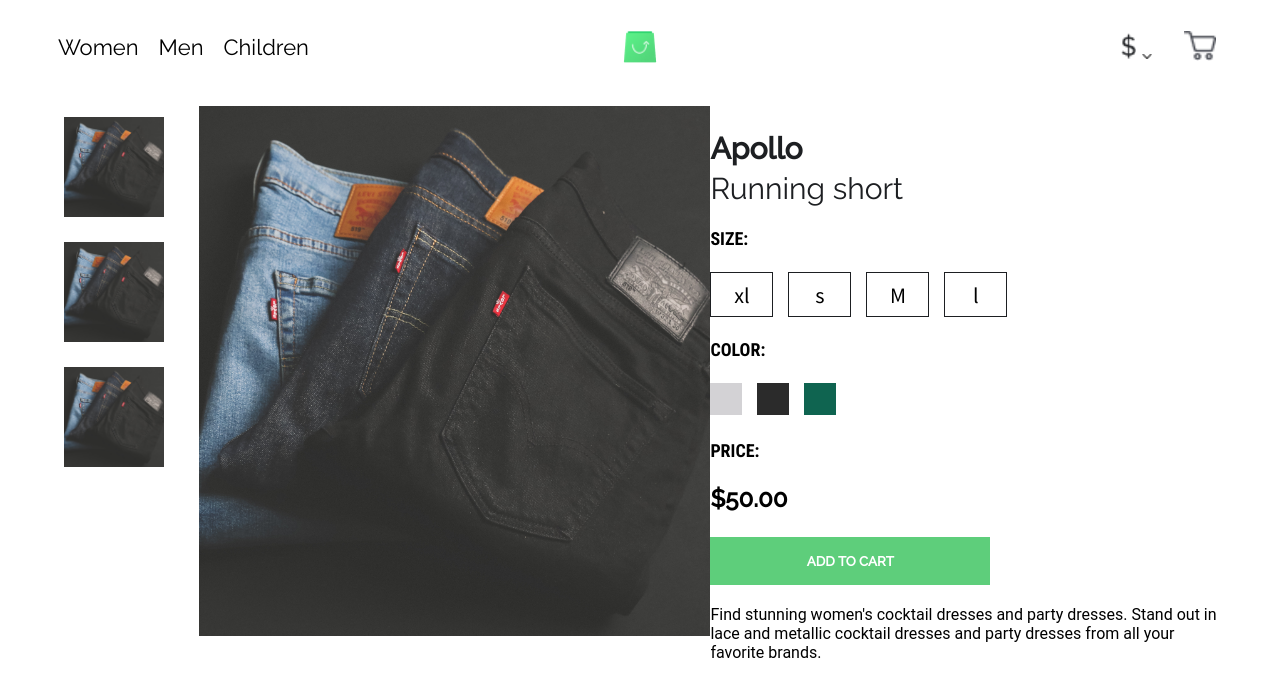
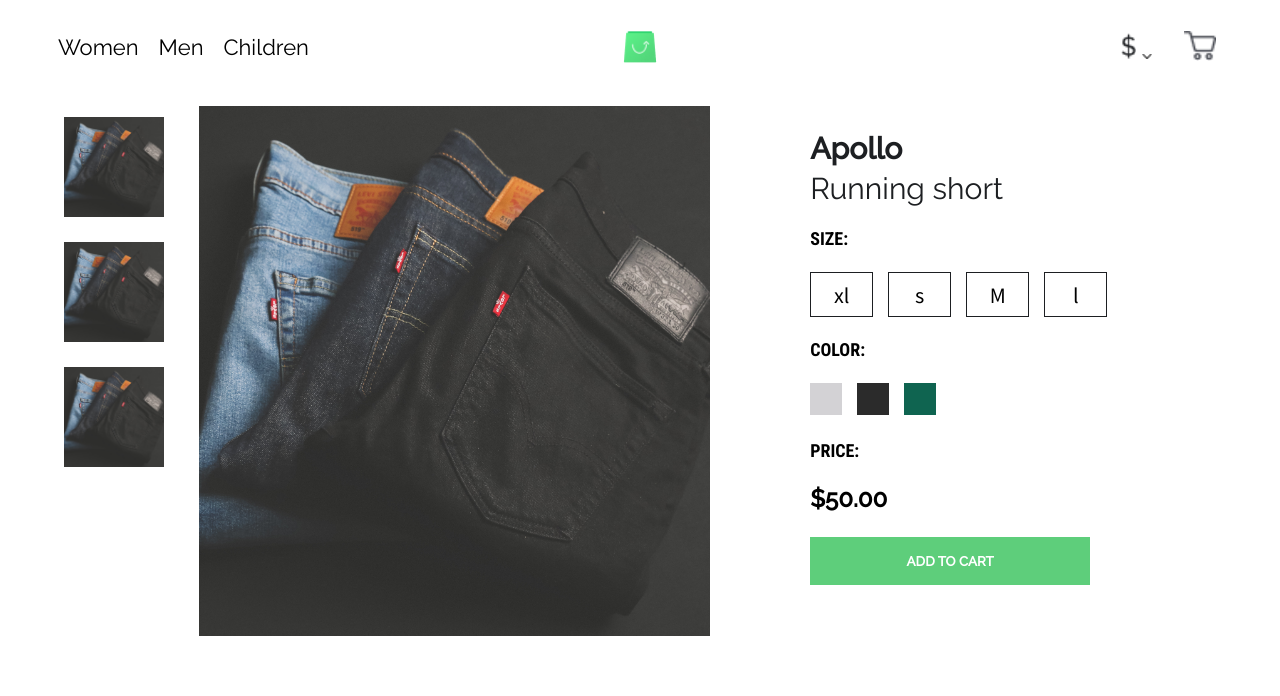
Before and after one commit to peterrobert/Ecommerce_Store, a React (Create React App) app: page / in a window 1280 px wide. Shown: the top 696 px of the page. Built offline with nearby package versions, Linux system fonts and the light colour scheme.

Commit message:
Fix display page

```diff
--- a/src/pages/ProductDisplayPage.js
+++ b/src/pages/ProductDisplayPage.js
@@ -73,11 +73,11 @@
               <h4>PRICE:</h4>
               <h3 className="product-display-price">$50.00</h3>
               <AppButton appText="Add to cart" color="#5ECE7B" />
-              <p className="product-description">
+              {/* <p className="product-description">
                 Find stunning women's cocktail dresses and party dresses. Stand
                 out in lace and metallic cocktail dresses and party dresses from
                 all your favorite brands.
-              </p>
+              </p> */}
             </div>
           </div>
         </div>
```
